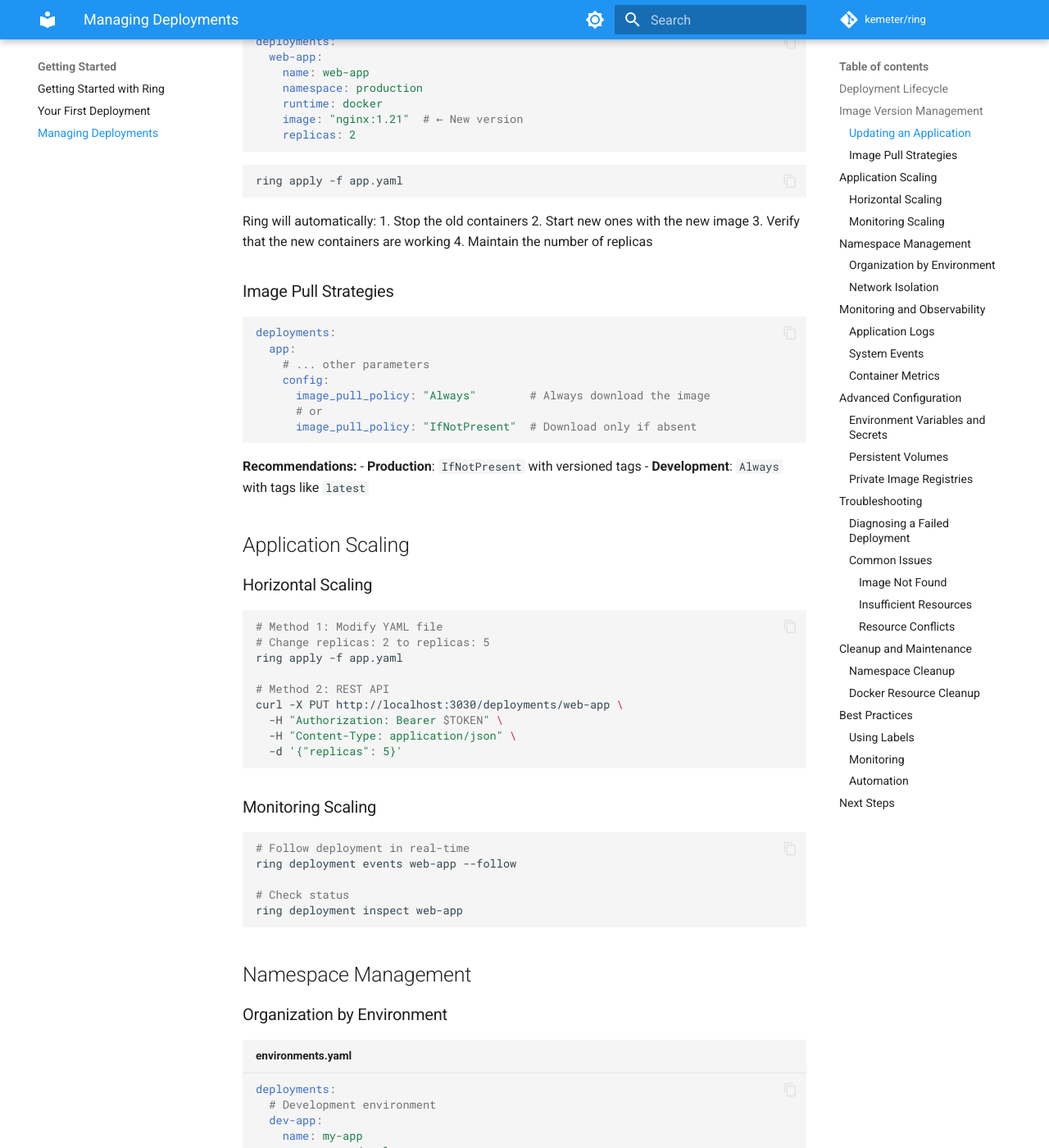
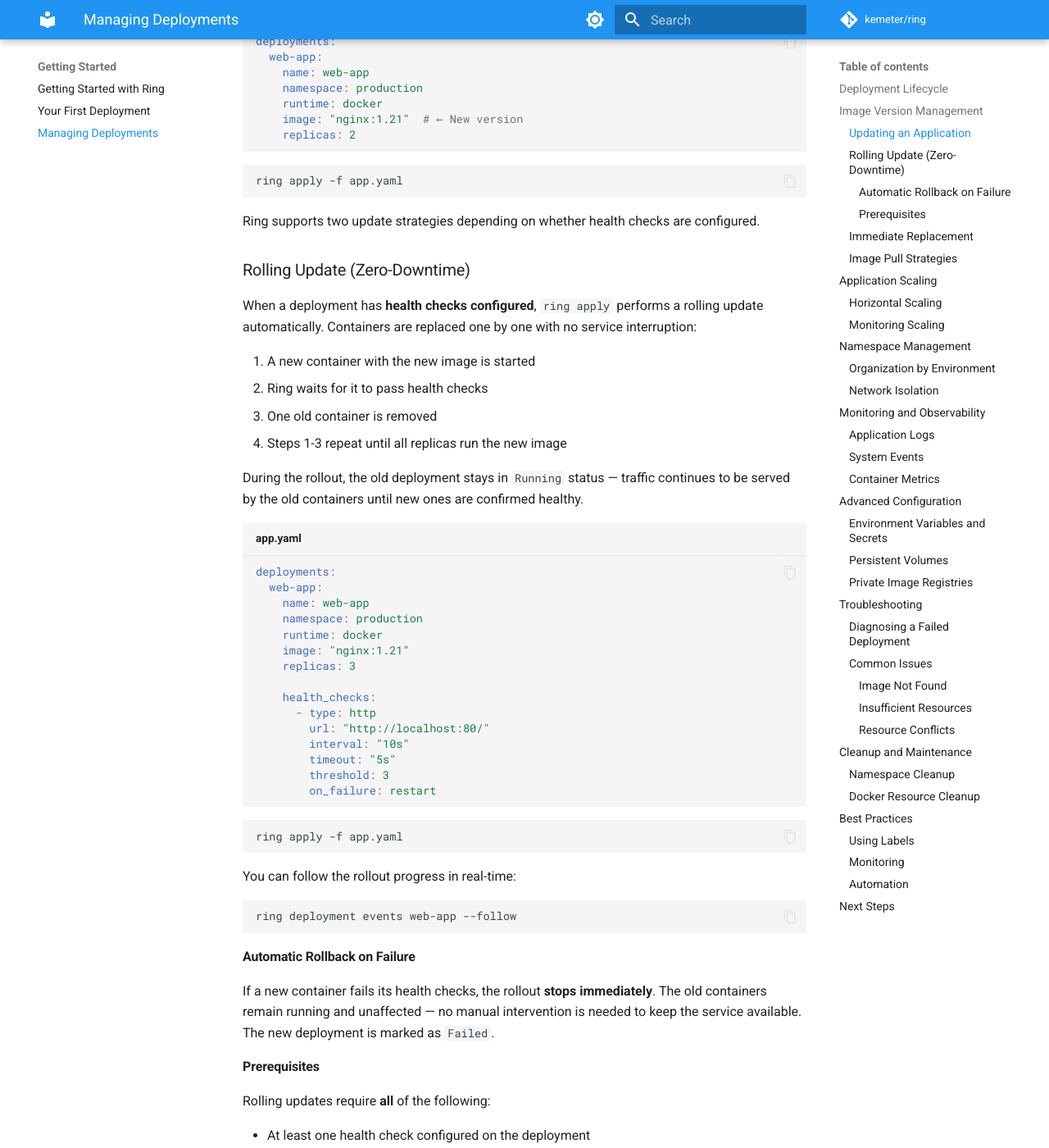
Before and after one commit to kemeter/ring, an MkDocs documentation site: the page built from doc/getting-started/managing-deployments.md, in a window 1280 px wide and 1400 px high, scrolled down 1087 px. Shown: the whole window at 82% size. Built offline with MkDocs 1.6.1 and Material for MkDocs 9.7.7, drawn with Linux system fonts in a browser that asks for light colours; comment, search, counter and statistics services are not loaded; the version menu is left out; some of the changed text lies outside the part shown.

Commit message:
docs: document rolling update strategy and --force flag

````diff
--- a/doc/getting-started/managing-deployments.md
+++ b/doc/getting-started/managing-deployments.md
@@ -47,11 +47,76 @@ deployments:
 ring apply -f app.yaml
 ```
 
-Ring will automatically:
-1. Stop the old containers
-2. Start new ones with the new image
-3. Verify that the new containers are working
-4. Maintain the number of replicas
+Ring supports two update strategies depending on whether health checks are configured.
+
+### Rolling Update (Zero-Downtime)
+
+When a deployment has **health checks configured**, `ring apply` performs a rolling update automatically. Containers are replaced one by one with no service interruption:
+
+1. A new container with the new image is started
+2. Ring waits for it to pass health checks
+3. One old container is removed
+4. Steps 1-3 repeat until all replicas run the new image
+
+During the rollout, the old deployment stays in `Running` status — traffic continues to be served by the old containers until new ones are confirmed healthy.
+
+```yaml title="app.yaml"
+deployments:
+  web-app:
+    name: web-app
+    namespace: production
+    runtime: docker
+    image: "nginx:1.21"
+    replicas: 3
+
+    health_checks:
+      - type: http
+        url: "http://localhost:80/"
+        interval: "10s"
+        timeout: "5s"
+        threshold: 3
+        on_failure: restart
+```
+
+```bash
+ring apply -f app.yaml
+```
+
+You can follow the rollout progress in real-time:
+
+```bash
+ring deployment events web-app --follow
+```
+
+#### Automatic Rollback on Failure
+
+If a new container fails its health checks, the rollout **stops immediately**. The old containers remain running and unaffected — no manual intervention is needed to keep the service available. The new deployment is marked as `Failed`.
+
+#### Prerequisites
+
+Rolling updates require **all** of the following:
+
+- At least one health check configured on the deployment
+- Exactly one active deployment with the same name and namespace
+- The `--force` flag is **not** used
+
+If any condition is not met, Ring falls back to immediate replacement.
+
+### Immediate Replacement
+
+Without health checks, or when the `--force` flag is used, Ring performs an immediate replacement:
+
+1. All old containers are stopped
+2. New containers are created with the new image
+3. The number of replicas is maintained
+
+```bash
+# Force immediate replacement even with health checks
+ring apply -f app.yaml --force
+```
+
+!!! warning "Service Interruption"
+    Immediate replacement causes a brief downtime between old containers stopping and new ones becoming ready. Use health checks to enable rolling updates and avoid this.
 
 ### Image Pull Strategies
 
````
Also changed, not shown: doc/reference.md (+4 -0 lines).
